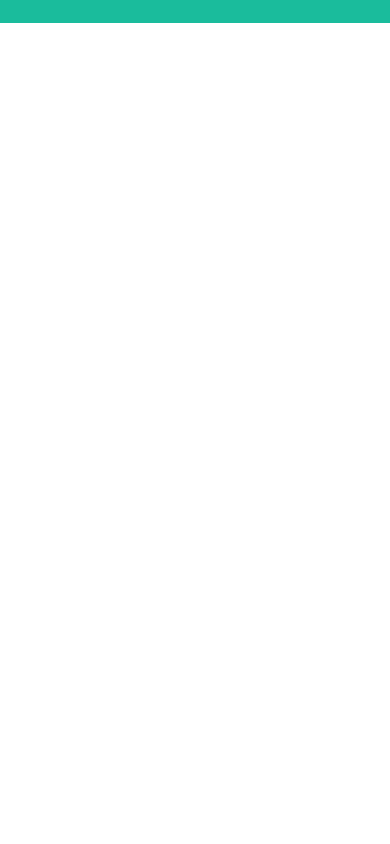
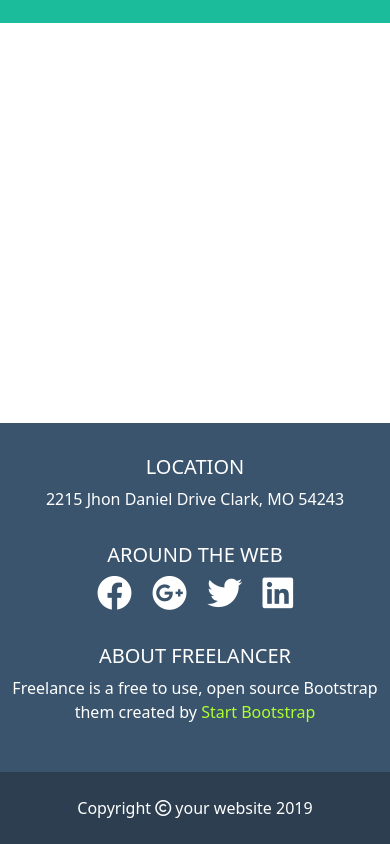
Before and after one commit to isma-91/html-css-bootstrap-freelancer, a plain HTML site: page index.html in a window 390 px wide. Shown: the part 2799-3643 px from the top of the page. Before the commit the page ends 3222 px from the top, so only its background shows below. Drawn offline with nearby package versions, Linux system fonts and the light colour scheme.

Commit message:
Add footer with responsive

```diff
--- a/css/style.css
+++ b/css/style.css
@@ -47,3 +47,25 @@ header a {
 .form {
   height: 400px;
 }
+
+.credits {
+  background-color: #3a546d;
+  color: white;
+}
+
+footer a {
+  color: white;
+}
+
+.fa-brands {
+  font-size: 35px;
+}
+
+footer span a {
+  color: greenyellow;
+}
+
+.copyright {
+  background-color: #2c3e50;
+  color: white;
+}
--- a/index.html
+++ b/index.html
@@ -185,5 +185,59 @@
       <!-- Form -->
       <section class="form"></section>
     </main>
+
+    <footer>
+      <section class="credits">
+        <div class="container py-4">
+          <div class="row justify-content-around">
+            <div class="col-12 col-md-4 py-2">
+              <div class="content text-center">
+                <h5>LOCATION</h5>
+                <p>2215 Jhon Daniel Drive Clark, MO 54243</p>
+              </div>
+            </div>
+            <div class="col-12 col-md-4 py-2">
+              <div class="content text-center">
+                <h5>AROUND THE WEB</h5>
+                <ul class="list-inline">
+                  <li class="list-inline-item px-1">
+                    <a href="#"><i class="fa-brands fa-facebook"></i></a>
+                  </li>
+                  <li class="list-inline-item px-1">
+                    <a href="#"><i class="fa-brands fa-google-plus"></i></a>
+                  </li>
+                  <li class="list-inline-item px-1">
+                    <a href="#"><i class="fa-brands fa-twitter"></i></a>
+                  </li>
+                  <li class="list-inline-item px-1">
+                    <a href="#"><i class="fa-brands fa-linkedin"></i></a>
+                  </li>
+                </ul>
+              </div>
+            </div>
+            <div class="col-12 col-md-4 py-2">
+              <div class="content text-center">
+                <h5>ABOUT FREELANCER</h5>
+                <p>
+                  Freelance is a free to use, open source Bootstrap them created
+                  by <span><a href="#">Start Bootstrap</a></span>
+                </p>
+              </div>
+            </div>
+          </div>
+        </div>
+      </section>
+
+      <section class="copyright py-4">
+        <div class="row justify-content-center">
+          <div class="col-auto d-flex align-items-center">
+            <div>
+              Copyright <i class="fa-regular fa-copyright"></i> your website
+              2019
+            </div>
+          </div>
+        </div>
+      </section>
+    </footer>
   </body>
 </html>
```
